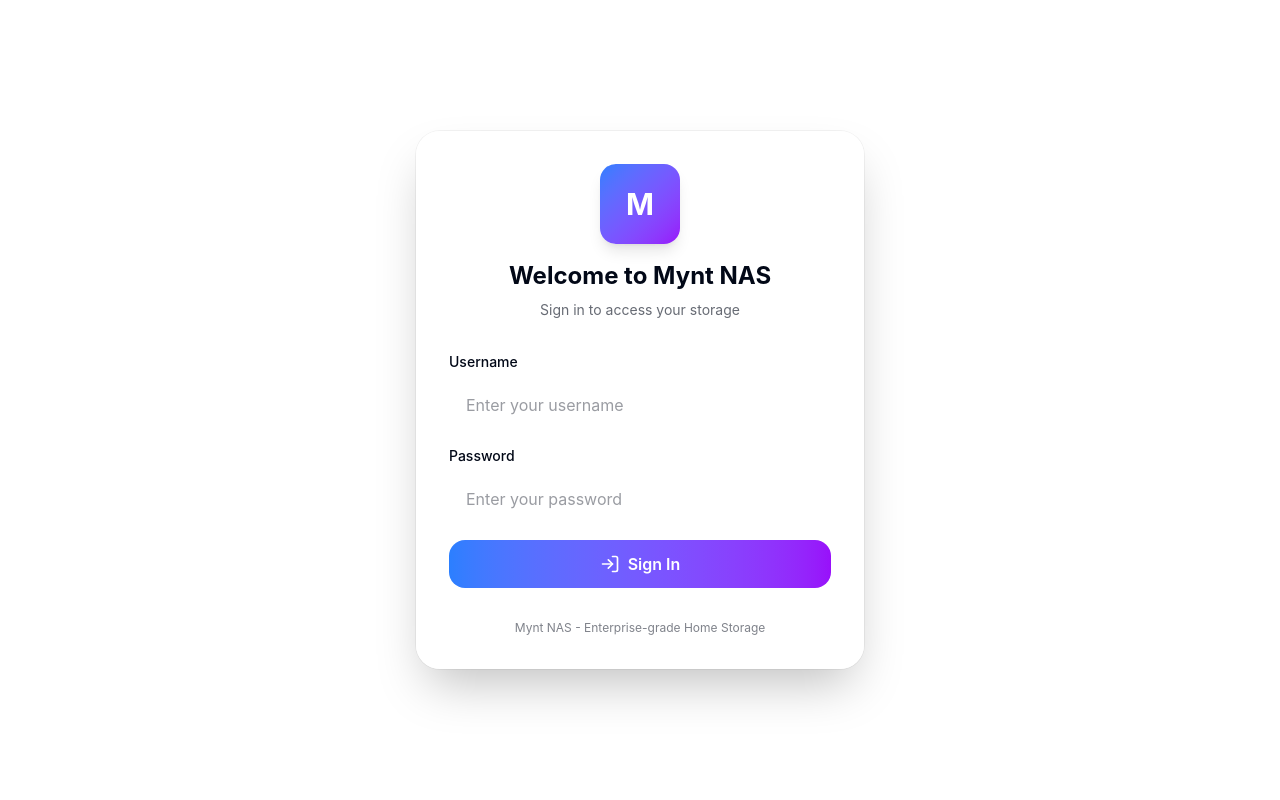
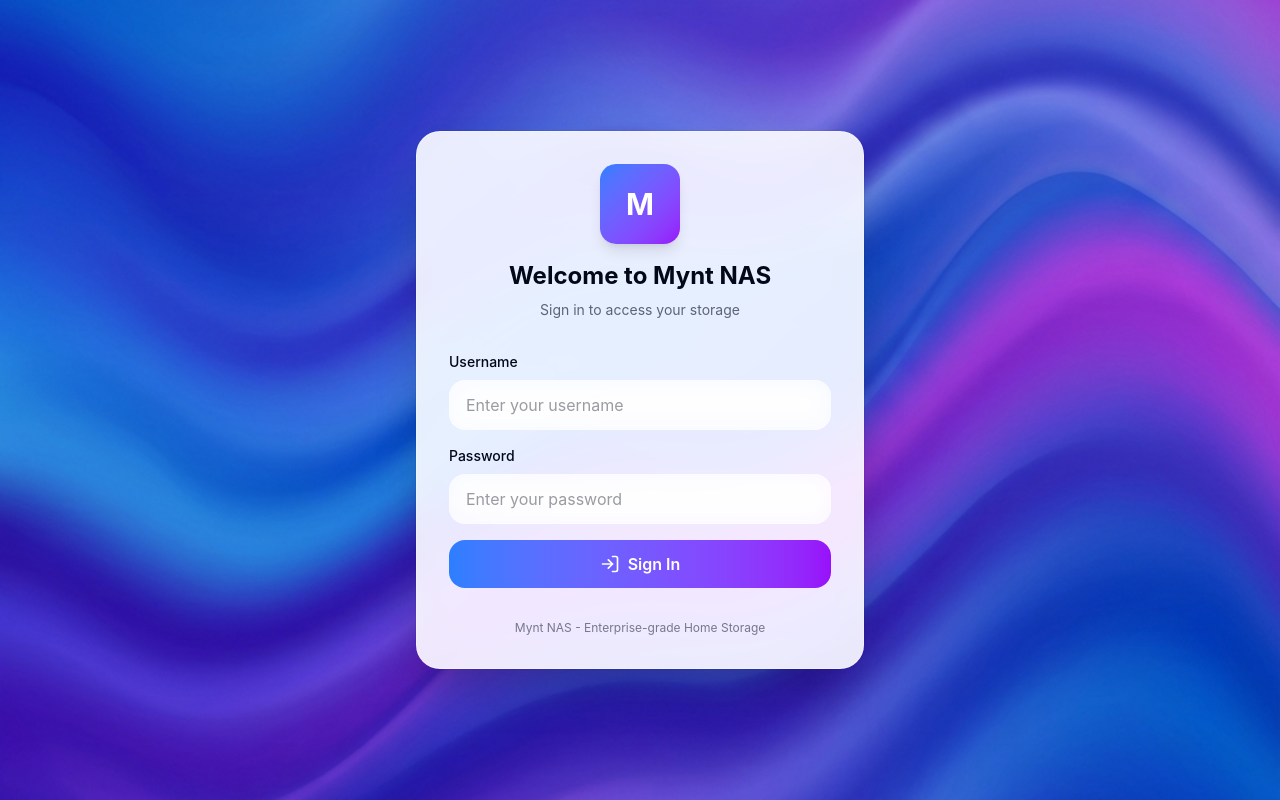
Before and after one commit to aimuz/mynt, a SvelteKit app in the folder web-ui/: page /login in a window 1280 px wide. Built offline with nearby package versions, Linux system fonts and the light colour scheme.

Commit message:
feat: dynamically set login page background using the wallpaper store.

```diff
--- a/web-ui/src/routes/login/+page.svelte
+++ b/web-ui/src/routes/login/+page.svelte
@@ -1,6 +1,7 @@
 <script lang="ts">
     import { goto } from "$app/navigation";
     import { api } from "$lib/api";
+    import { currentWallpaper } from "$lib/stores/wallpaper";
     import { LogIn } from "@lucide/svelte";
 
     let username = $state("");
@@ -32,9 +33,19 @@
             handleLogin();
         }
     }
+
+    function getBackgroundStyle(wallpaper: typeof $currentWallpaper) {
+        if (wallpaper.type === "image") {
+            return `background-image: url('${wallpaper.value}'); background-size: cover; background-position: center; background-repeat: no-repeat;`;
+        }
+        return `background: ${wallpaper.value};`;
+    }
 </script>
 
-<div class="min-h-screen desktop-bg flex items-center justify-center p-4">
+<div
+    class="min-h-screen flex items-center justify-center p-4 transition-all duration-500"
+    style={getBackgroundStyle($currentWallpaper)}
+>
     <!-- Login Card -->
     <div
         class="glass-strong rounded-3xl p-8 w-full max-w-md window-shadow scale-in"
```
